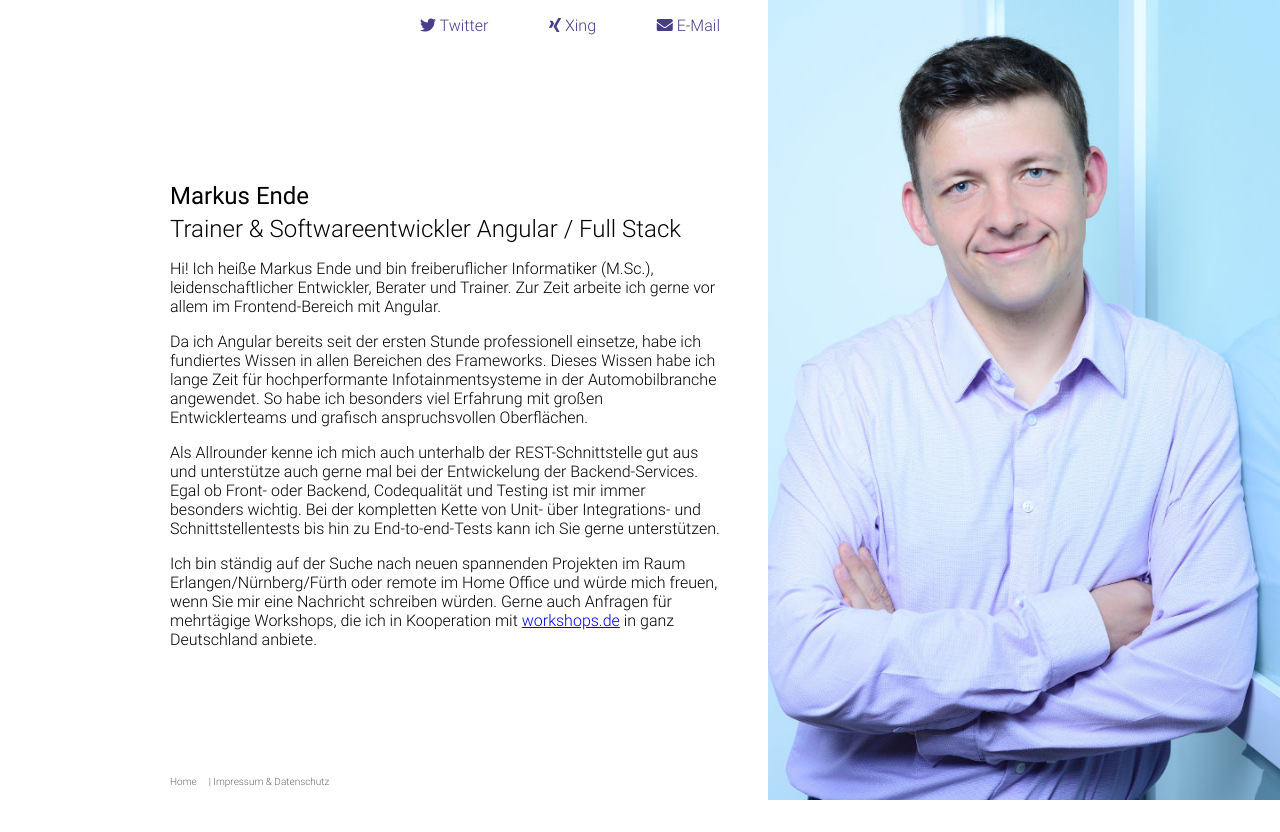
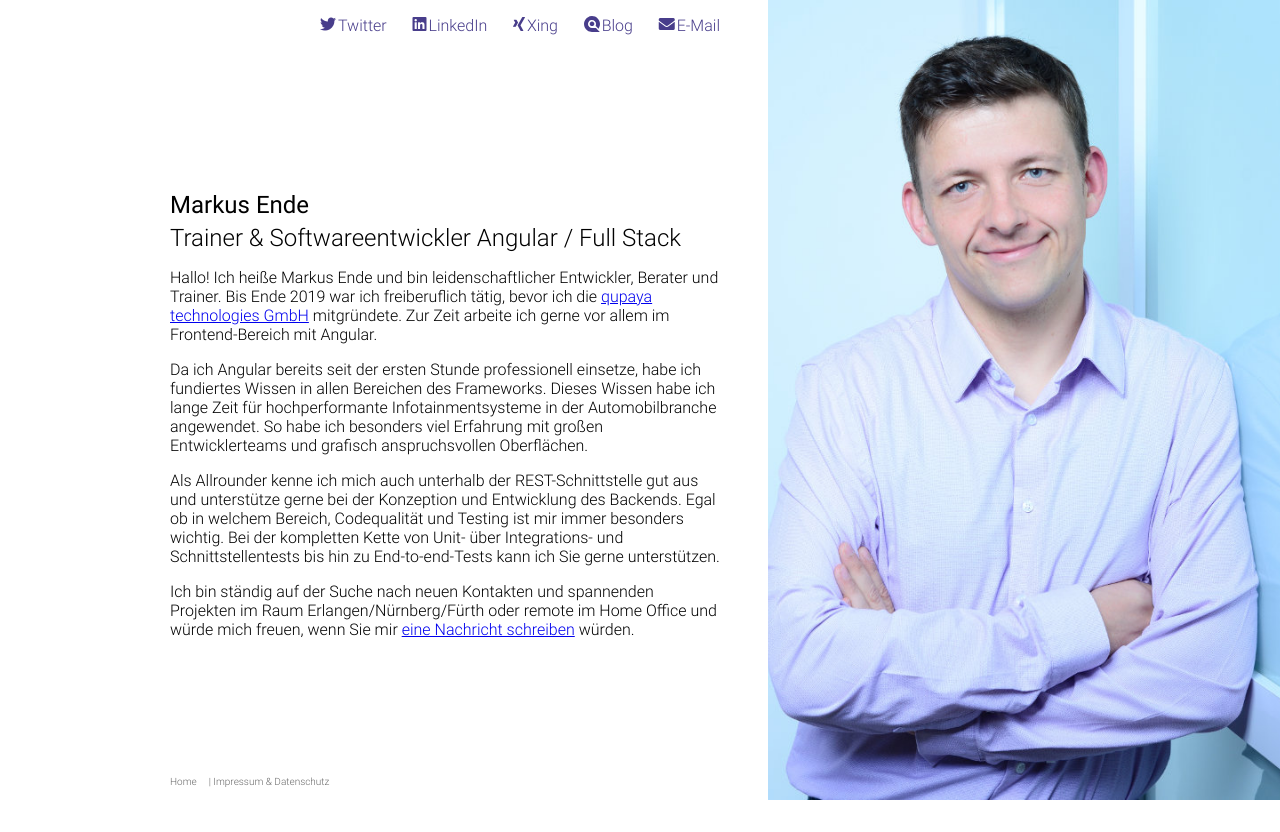
Before and after one commit to Markus-Ende/markus-ende.github.io, a website: page index.html in a window 1280 px wide. Drawn offline with Linux system fonts and the light colour scheme.

Commit message:
feat: adapt content to qupaya

```diff
--- a/index.html
+++ b/index.html
@@ -22,8 +22,16 @@
             href="https://twitter.com/_der_markusende"
             target="_blank"
           >
-            <span class="link__icon fab fa-twitter"></span>
+            <span class="fab fa-twitter"></span>
             <span class="link__text">Twitter</span>
+          </a>
+          <a
+            class="link"
+            href="https://www.linkedin.com/in/markus-ende/"
+            target="_blank"
+          >
+            <span class="fab fa-linkedin"></span>
+            <span class="link__text">LinkedIn</span>
           </a>
           <a
             class="link"
@@ -33,8 +41,12 @@
             <span class="fab fa-xing"></span>
             <span class="link__text">Xing</span>
           </a>
+          <a class="link" href="https://www.qupaya.com/blog/">
+            <img class="link__svgicon" src="assets/qupaya-logo.svg" alt="" />
+            <span class="link__text">Blog</span>
+          </a>
           <a class="link" href="mailto:kontakt@markusende.de">
-            <span class="link__icon fas fa-envelope"></span>
+            <span class="fas fa-envelope"></span>
             <span class="link__text">E-Mail</span>
           </a>
         </nav>
@@ -46,9 +58,12 @@
 
           <section class="introduction">
             <p>
-              Hi! Ich heiße Markus Ende und bin freiberuflicher Informatiker
-              (M.Sc.), leidenschaftlicher Entwickler, Berater und Trainer. Zur
-              Zeit arbeite ich gerne vor allem im Frontend-Bereich mit Angular.
+              Hallo! Ich heiße Markus Ende und bin leidenschaftlicher
+              Entwickler, Berater und Trainer. Bis Ende 2019 war ich
+              freiberuflich tätig, bevor ich die
+              <a href="https://www.qupaya.com/">qupaya technologies GmbH</a>
+              mitgründete. Zur Zeit arbeite ich gerne vor allem im
+              Frontend-Bereich mit Angular.
             </p>
             <p>
               Da ich Angular bereits seit der ersten Stunde professionell
@@ -60,20 +75,21 @@
             </p>
             <p>
               Als Allrounder kenne ich mich auch unterhalb der
-              REST-Schnittstelle gut aus und unterstütze auch gerne mal bei der
-              Entwickelung der Backend-Services. Egal ob Front- oder Backend,
-              Codequalität und Testing ist mir immer besonders wichtig. Bei der
-              kompletten Kette von Unit- über Integrations- und
+              REST-Schnittstelle gut aus und unterstütze gerne bei der
+              Konzeption und Entwicklung des Backends. Egal ob in welchem
+              Bereich, Codequalität und Testing ist mir immer besonders wichtig.
+              Bei der kompletten Kette von Unit- über Integrations- und
               Schnittstellentests bis hin zu End-to-end-Tests kann ich Sie gerne
               unterstützen.
             </p>
             <p>
-              Ich bin ständig auf der Suche nach neuen spannenden Projekten im
-              Raum Erlangen/Nürnberg/Fürth oder remote im Home Office und würde
-              mich freuen, wenn Sie mir eine Nachricht schreiben würden. Gerne
-              auch Anfragen für mehrtägige Workshops, die ich in Kooperation mit
-              <a href="https://workshops.de/">workshops.de</a> in ganz
-              Deutschland anbiete.
+              Ich bin ständig auf der Suche nach neuen Kontakten und spannenden
+              Projekten im Raum Erlangen/Nürnberg/Fürth oder remote im Home
+              Office und würde mich freuen, wenn Sie mir
+              <a href="mailto:kontakt@markusende.de"
+                >eine Nachricht schreiben</a
+              >
+              würden.
             </p>
           </section>
         </section>
--- a/styles.css
+++ b/styles.css
@@ -54,10 +54,17 @@ h3 {
 .link:active {
   color: darkslateblue;
   text-decoration: none;
+  display: flex;
+}
+
+.link__svgicon {
+  width: 16px;
+  height: 16px;
 }
 
 .link__text {
   display: none;
+  margin-left: 2px;
 }
 
 p {
@@ -129,7 +136,7 @@ footer {
   }
 
   .links {
-    max-width: 300px;
+    max-width: 400px;
   }
 
   footer {
```
Also changed, not shown: assets/qupaya-logo.svg (added).
